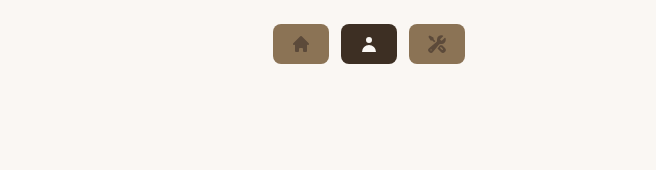
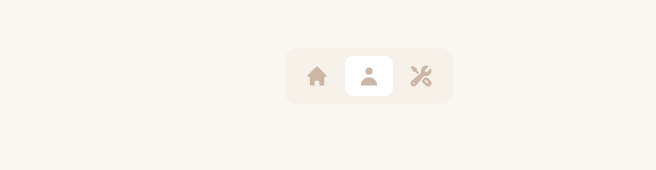
Before and after one commit to VishruthR/personal-portfolio, a Next.js app: page /about in a window 1280 px wide. Shown: the top 170 px of the page, without its empty margins (271-927 px from the left). Built offline with nearby package versions, Linux system fonts and the light colour scheme; a web font is replaced by a local one.

Commit message:
Improve navbar

```diff
--- a/package.json
+++ b/package.json
@@ -16,6 +16,7 @@
     "autoprefixer": "10.4.14",
     "eslint": "8.40.0",
     "eslint-config-next": "13.4.2",
+    "framer-motion": "^12.23.24",
     "next": "13.4.2",
     "postcss": "8.4.23",
     "react": "18.2.0",
--- a/src/app/components/AboutMe.tsx
+++ b/src/app/components/AboutMe.tsx
@@ -34,7 +34,7 @@ const AboutMe = () => {
           <p>
             I'm always trying to work on something on the side (technical or otherwise). You can check out some of my projects{" "}
             <a
-              href="#projects"
+              href="/projects"
               className="underline hover:text-brownDark transition-colors"
             >
               here
--- a/src/app/components/NavBar.tsx
+++ b/src/app/components/NavBar.tsx
@@ -4,6 +4,7 @@
 import { usePathname } from "next/navigation";
 import Link from "next/link";
 import { useHydrated } from "@/hooks/useHydrated";
+import { motion } from "framer-motion";
 import { HiHome } from "react-icons/hi";
 import { HiUser } from "react-icons/hi";
 import { HiWrenchScrewdriver } from "react-icons/hi2";
@@ -41,8 +42,8 @@ const NavBar = () => {
   }
 
   return (
-    <div className="flex justify-center sticky top-0 left-0 z-[2000] items-center w-full bg-beige pt-6 pb-4">
-      <div className="flex gap-3">
+    <div className="flex justify-center sticky top-0 left-0 z-[2000] items-center w-full pt-12 pb-4">
+      <div className="relative flex gap-1 bg-[#F6F1E9] rounded-xl px-2 py-2">
         {navbarItems.map((item) => {
           const Icon = item.icon;
           const isActive = pathname === item.path;
@@ -50,19 +51,20 @@ const NavBar = () => {
             <Link
               key={`navbar-item-${item.path}-${item.name}`}
               href={item.path}
-              className={`
-                flex items-center justify-center
-                w-14 h-10
-                rounded-lg
-                transition-all duration-200
-                ${
-                  isActive
-                    ? "bg-brownDark text-beige"
-                    : "bg-brownLight text-brown hover:bg-brown hover:text-beige"
-                }
-              `}
+              className="relative flex items-center justify-center w-12 h-10 px-2 rounded-lg z-10"
             >
-              <Icon size={20} />
+              {isActive && (
+                <motion.div
+                  layoutId="activeIndicator"
+                  className="absolute inset-0 bg-[#FEFEFE] rounded-lg"
+                  transition={{
+                    type: "spring",
+                    stiffness: 380,
+                    damping: 30,
+                  }}
+                />
+              )}
+              <Icon size={24} className="relative z-10 text-[#CCB7A6]" />
             </Link>
           );
         })}
```
Also changed, not shown: 2 other files (tests, documents, lock files or other folders).
